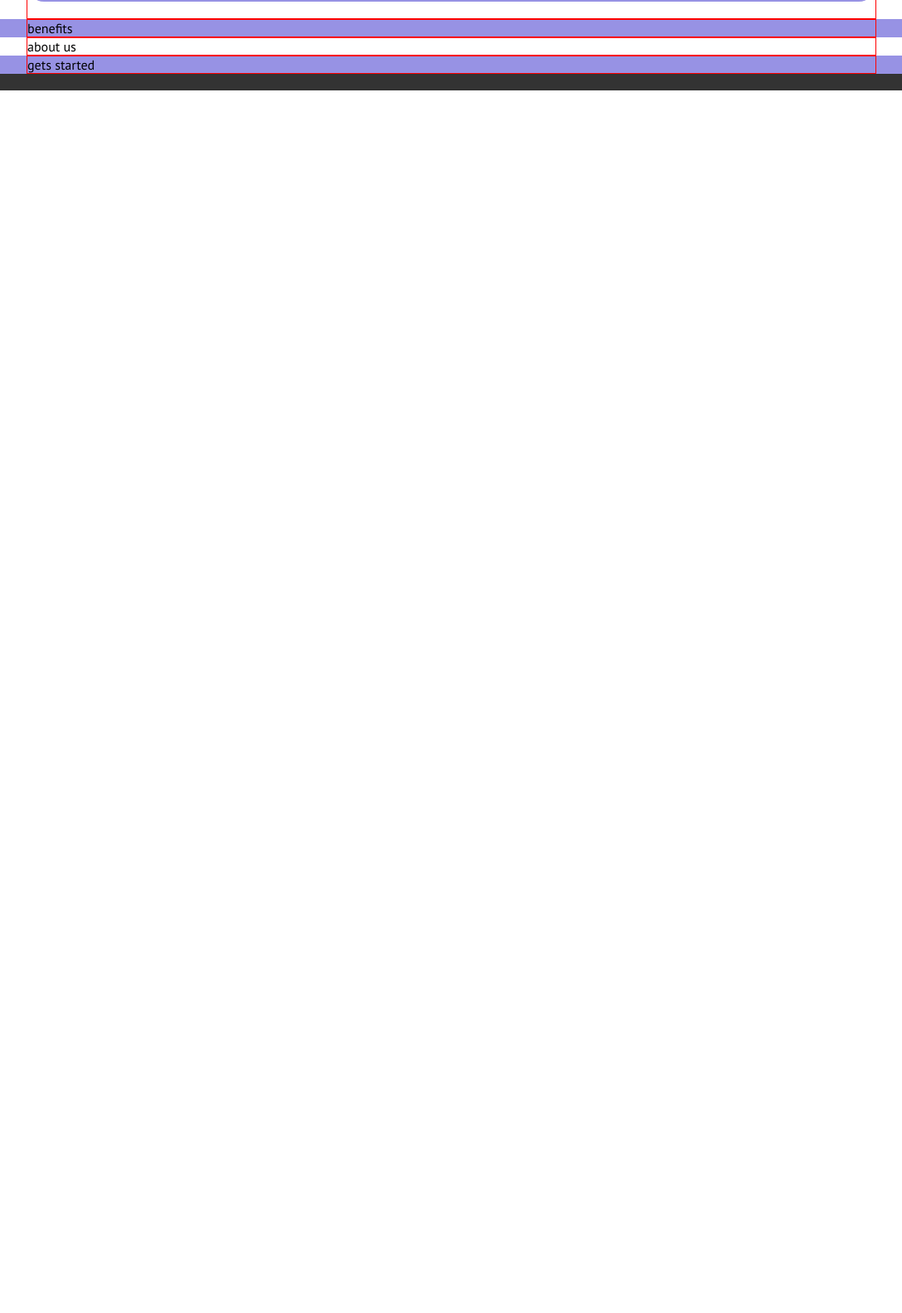
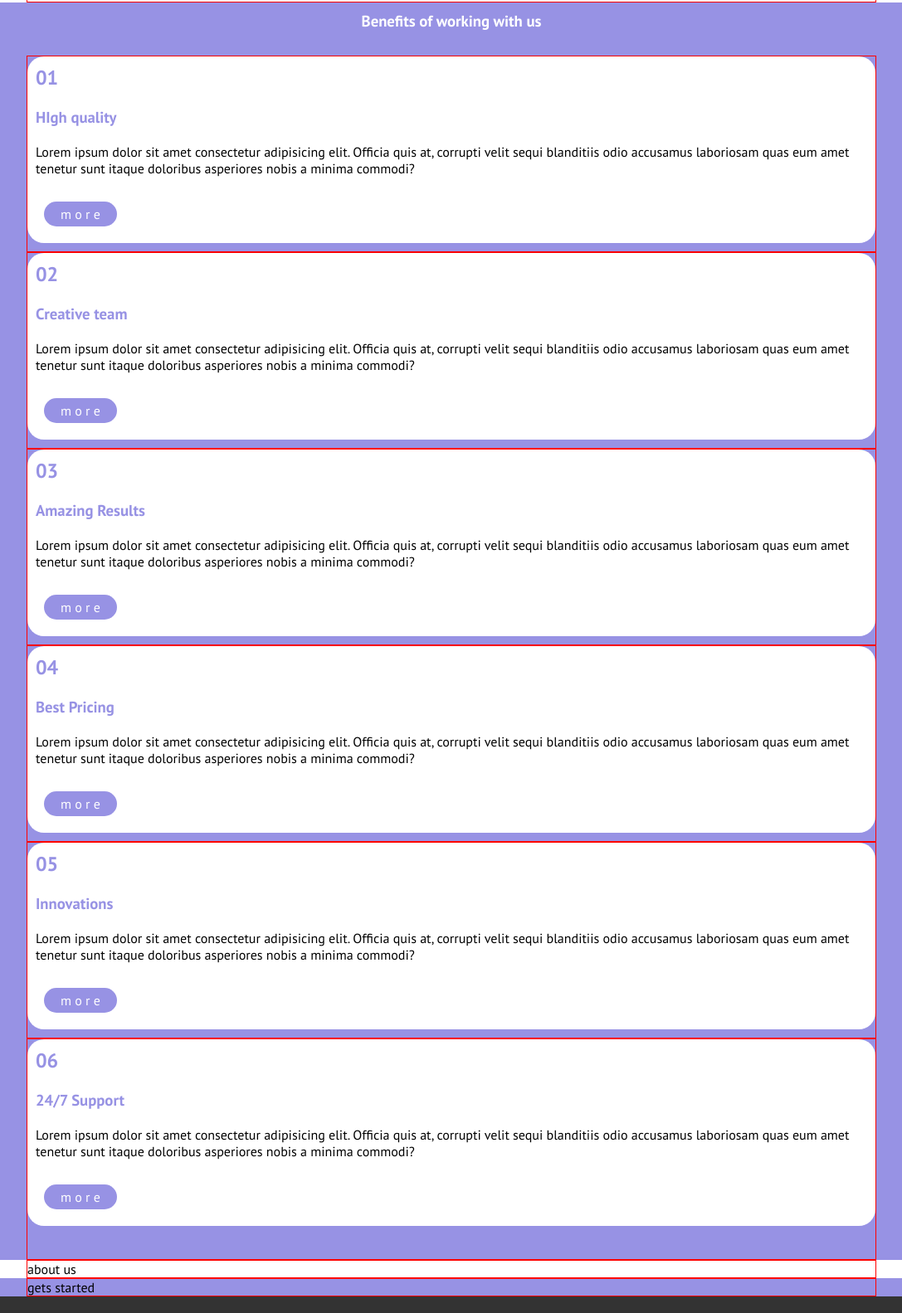
Before and after one commit to RiccardoMarroni/htmlcss-responsive-layout, a plain HTML site: page index.html in a window 1280 px wide. Shown: the part 5211-6794 px from the top of the page at 83% size, without its empty margins (96-1183 px from the left). Before the commit the page ends 5320 px from the top, so only its background shows below. Drawn offline with Linux system fonts and the light colour scheme.

Commit message:
benefits

```diff
--- a/index.html
+++ b/index.html
@@ -125,7 +125,8 @@
                     <div>
                         <img src="img/testimonial1.jpg" alt="" class="testimonial-img padding">
                     </div>
-                    <p class="text-center text-white ">Lorem ipsum dolor sit amet consectetur adipisicing elit. Eligendi aspernatur,
+                    <p class="text-center text-white ">Lorem ipsum dolor sit amet consectetur adipisicing elit. Eligendi
+                        aspernatur,
                         quas sed natus incidunt unde fugit perferendis laborum sunt dignissimos? Temporibus laboriosam
                         .</p>
                     <h3 class="text-center text-white margin-t margin-b"> NAT REYNOLDS</h3>
@@ -134,7 +135,8 @@
                     <div>
                         <img src="img/testimonial2.jpg" alt="" class="testimonial-img padding">
                     </div>
-                    <p class="text-center text-white ">Lorem ipsum dolor sit amet consectetur adipisicing elit. Eligendi aspernatur,
+                    <p class="text-center text-white ">Lorem ipsum dolor sit amet consectetur adipisicing elit. Eligendi
+                        aspernatur,
                         quas sed natus incidunt unde fugit perferendis laborum sunt dignissimos? Temporibus laboriosam
                         .</p>
                     <h3 class="text-center text-white margin-t margin-b"> CELIA ALMEDA</h3>
@@ -144,7 +146,8 @@
                     <div>
                         <img src="img/testimonial3.jpg" alt="" class="testimonial-img padding">
                     </div>
-                    <p class="text-center text-white ">Lorem ipsum dolor sit amet consectetur adipisicing elit. Eligendi aspernatur,
+                    <p class="text-center text-white ">Lorem ipsum dolor sit amet consectetur adipisicing elit. Eligendi
+                        aspernatur,
                         quas sed natus incidunt unde fugit perferendis laborum sunt dignissimos? Temporibus laboriosam
                         .</p>
                     <h3 class="text-center text-white margin-t margin-b"> BOB ROBERTS</h3>
@@ -153,8 +156,80 @@
         </section>
 
         <section id="benefits" class="section-purple">
+            <h3 class="text-white text-center margin-b padding">Benefits of working with us</h3>
+
             <div class="container debug">
-                benefits
+
+                <div class="card card-white">
+                    <h2 class=" text-purple padding">01</h2>
+                    <h3 class=" text-purple padding">HIgh quality</h3>
+                    <p class="padding">Lorem ipsum dolor sit amet consectetur adipisicing elit. Officia quis at, corrupti velit sequi
+                        blanditiis odio accusamus laboriosam quas eum amet tenetur sunt itaque doloribus asperiores
+                        nobis a minima commodi?</p>
+                    <div class="btn-more">
+                        m o r e
+                    </div>
+                 </div>
+            </div>
+            <div class="container debug">
+                <div class="card card-white">
+                    <h2 class=" text-purple padding">02</h2>
+                    <h3 class=" text-purple padding">Creative team</h3>
+                    <p class="padding">Lorem ipsum dolor sit amet consectetur adipisicing elit. Officia quis at, corrupti velit sequi
+                        blanditiis odio accusamus laboriosam quas eum amet tenetur sunt itaque doloribus asperiores
+                        nobis a minima commodi?</p>
+                    <div class="btn-more">
+                        m o r e
+                    </div>
+                 </div>
+            </div>
+            <div class="container debug">
+                <div class="card card-white">
+                    <h2 class=" text-purple padding">03</h2>
+                    <h3 class=" text-purple padding">Amazing Results</h3>
+                    <p class="padding">Lorem ipsum dolor sit amet consectetur adipisicing elit. Officia quis at, corrupti velit sequi
+                        blanditiis odio accusamus laboriosam quas eum amet tenetur sunt itaque doloribus asperiores
+                        nobis a minima commodi?</p>
+                    <div class="btn-more">
+                        m o r e
+                    </div>
+                 </div>
+            </div>
+            <div class="container debug">
+                <div class="card card-white">
+                    <h2 class=" text-purple padding">04</h2>
+                    <h3 class=" text-purple padding">Best Pricing</h3>
+                    <p class="padding">Lorem ipsum dolor sit amet consectetur adipisicing elit. Officia quis at, corrupti velit sequi
+                        blanditiis odio accusamus laboriosam quas eum amet tenetur sunt itaque doloribus asperiores
+                        nobis a minima commodi?</p>
+                    <div class="btn-more">
+                        m o r e
+                    </div>
+                 </div>
+            </div>
+            <div class="container debug">
+                <div class="card card-white">
+                    <h2 class=" text-purple padding">05</h2>
+                    <h3 class=" text-purple padding">Innovations</h3>
+                    <p class="padding">Lorem ipsum dolor sit amet consectetur adipisicing elit. Officia quis at, corrupti velit sequi
+                        blanditiis odio accusamus laboriosam quas eum amet tenetur sunt itaque doloribus asperiores
+                        nobis a minima commodi?</p>
+                    <div class="btn-more">
+                        m o r e
+                    </div>
+                 </div>
+            </div>
+            <div class="container debug padding-b">
+                <div class="card card-white">
+                    <h2 class=" text-purple padding">06</h2>
+                    <h3 class=" text-purple padding">24/7 Support</h3>
+                    <p class="padding">Lorem ipsum dolor sit amet consectetur adipisicing elit. Officia quis at, corrupti velit sequi
+                        blanditiis odio accusamus laboriosam quas eum amet tenetur sunt itaque doloribus asperiores
+                        nobis a minima commodi?</p>
+                    <div class="btn-more">
+                        m o r e
+                    </div>
+                 </div>
             </div>
         </section>
 
--- a/style/style.css
+++ b/style/style.css
@@ -127,6 +127,15 @@ a{
     border-radius: 50%;
     margin: 0 auto;
 }
+
+.btn-more{
+    display: inline-block;
+    background-color: var(--color-purple);
+    margin: 20px;
+    padding: 5px 20px;
+    border-radius: 15px;
+    color: white;
+}
 /* card utility */
 .card{
     width: 100%;
@@ -158,9 +167,10 @@ a{
 .arrow{
     width: 40px;
     height: 40px;
-    margin: 20px 110px;
+    margin: 0 auto;
     border-radius: 50%;
     line-height: 40px;
+    margin-bottom: 20px;
 }
 
 
```
